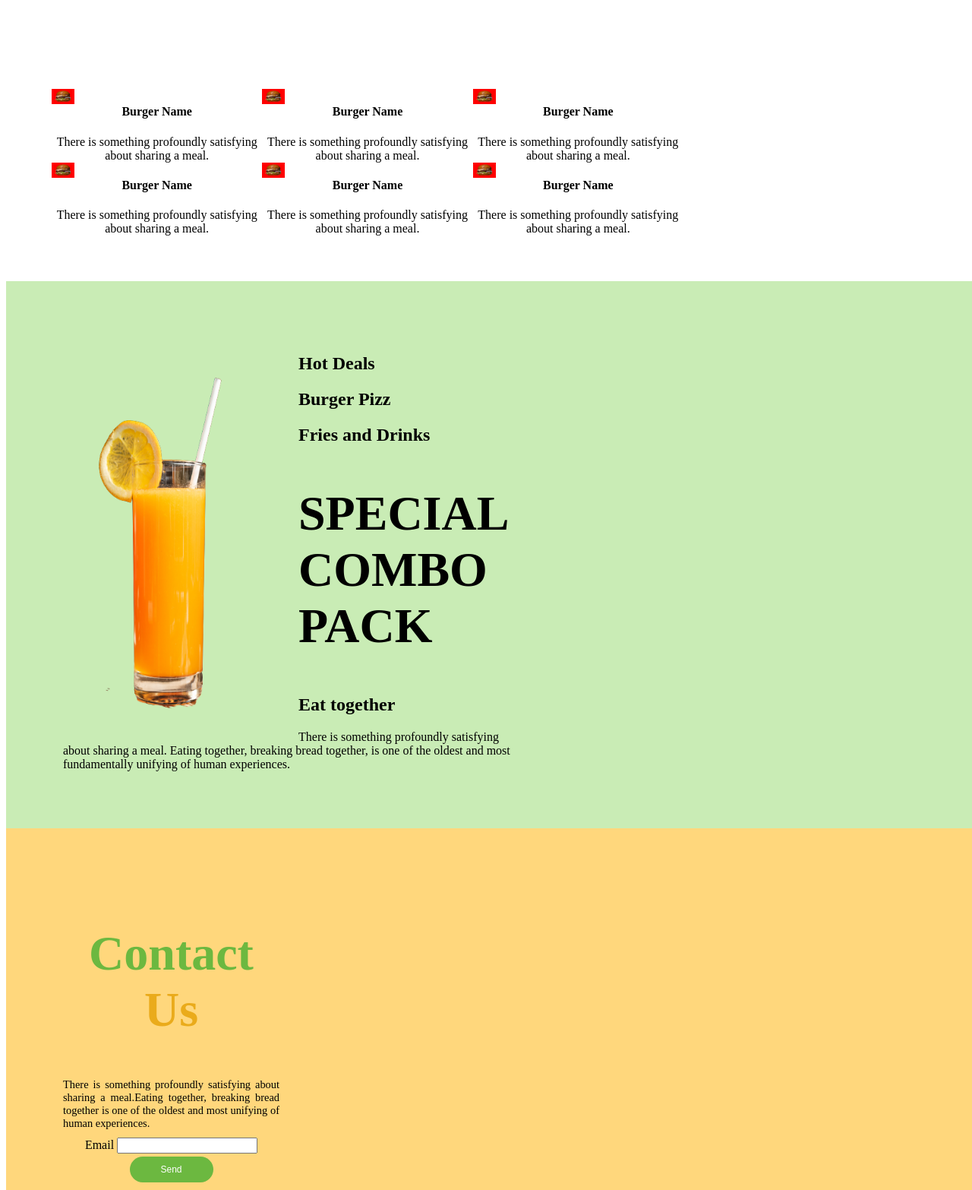
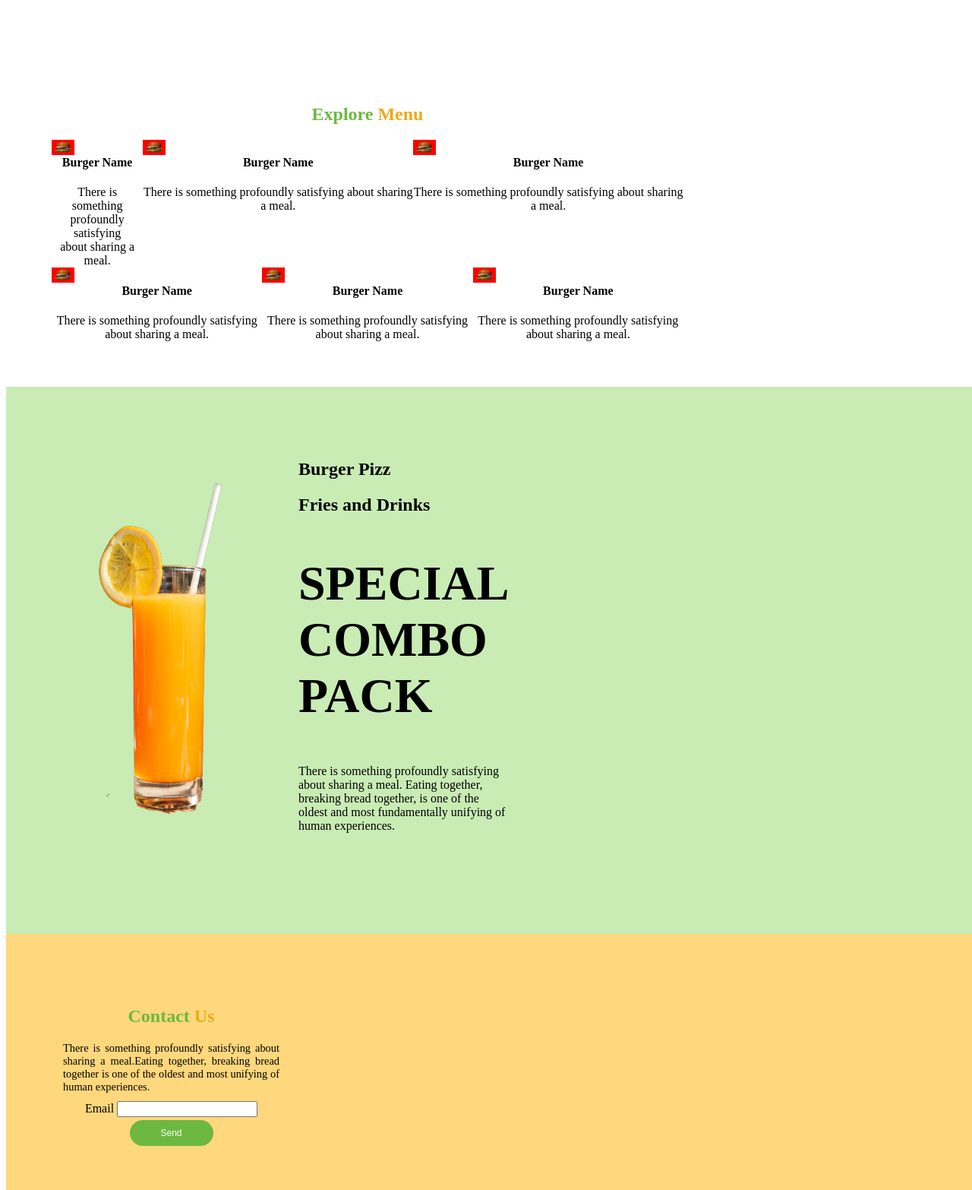
Before and after one commit to kimutaimeshack/FarewayStreetFood, a plain HTML site: page index.html in a window 1280 px wide. Shown: the part 1121-2687 px from the top of the page at 76% size. Drawn offline with Linux system fonts and the light colour scheme.

Commit message:
update the eat together files

```diff
--- a/index.html
+++ b/index.html
@@ -41,7 +41,7 @@
       <div class="second1">
           <img id="one" src="./Assets/e1.png" alt="Ballistic missiles" id="one">
       <div>
-        <h2>Eat together</h2>
+          <h2><span id="span2">Eat</span>  <span id="span2">Together</span></h2>
         There is something profoundly satisfying about sharing a meal.
         Eating together, breaking bread together, is one of the oldest and most fundamentally
         unifying of human experiences.
@@ -50,12 +50,13 @@
   </div>
 
         <div class="exploremenu">
+          <h2><span id="span1">Explore</span>  <span id="span2">Menu</span></h2>
           <div id="boxes">
            <div id="ho1">
                <img id="tw2" src="./Assets/f1.png" alt="meshack" width="20" height="20">
            <div>
              <h4>Burger Name</h4>
-            There is something profoundly satisfying about sharing a meal.
+            There is something <br>profoundly<br> satisfying <br>about sharing a meal.
            </div>
          </div>
          <div id="ho2">
@@ -108,11 +109,10 @@
 
              <img id="two2" src="./Assets/f2.png" alt="meshack" width="320" height="520">
               <div>
-                <h2>Hot Deals</h2>
+
                 <h2>Burger Pizz</h2>
                 <h2>Fries and Drinks</h2>
                 <h1>SPECIAL COMBO PACK</h1>
-                <h2>Eat together</h2>
                 There is something profoundly satisfying about sharing a meal.
                 Eating together, breaking bread together, is one of the oldest and most fundamentally
                 unifying of human experiences.
@@ -125,7 +125,7 @@
         <div class="contactus">
 
           <div class="first">
-              <h1><span id="span1">Contact</span>  <span id="span2">Us</span></h1>
+              <h2><span id="span1">Contact</span>  <span id="span2">Us</span></h2>
               <p>There is something profoundly satisfying about sharing a meal.Eating together, breaking bread together is one of the oldest and most unifying of human experiences.</p>
               <form>
                 <label>Email</label>
```
